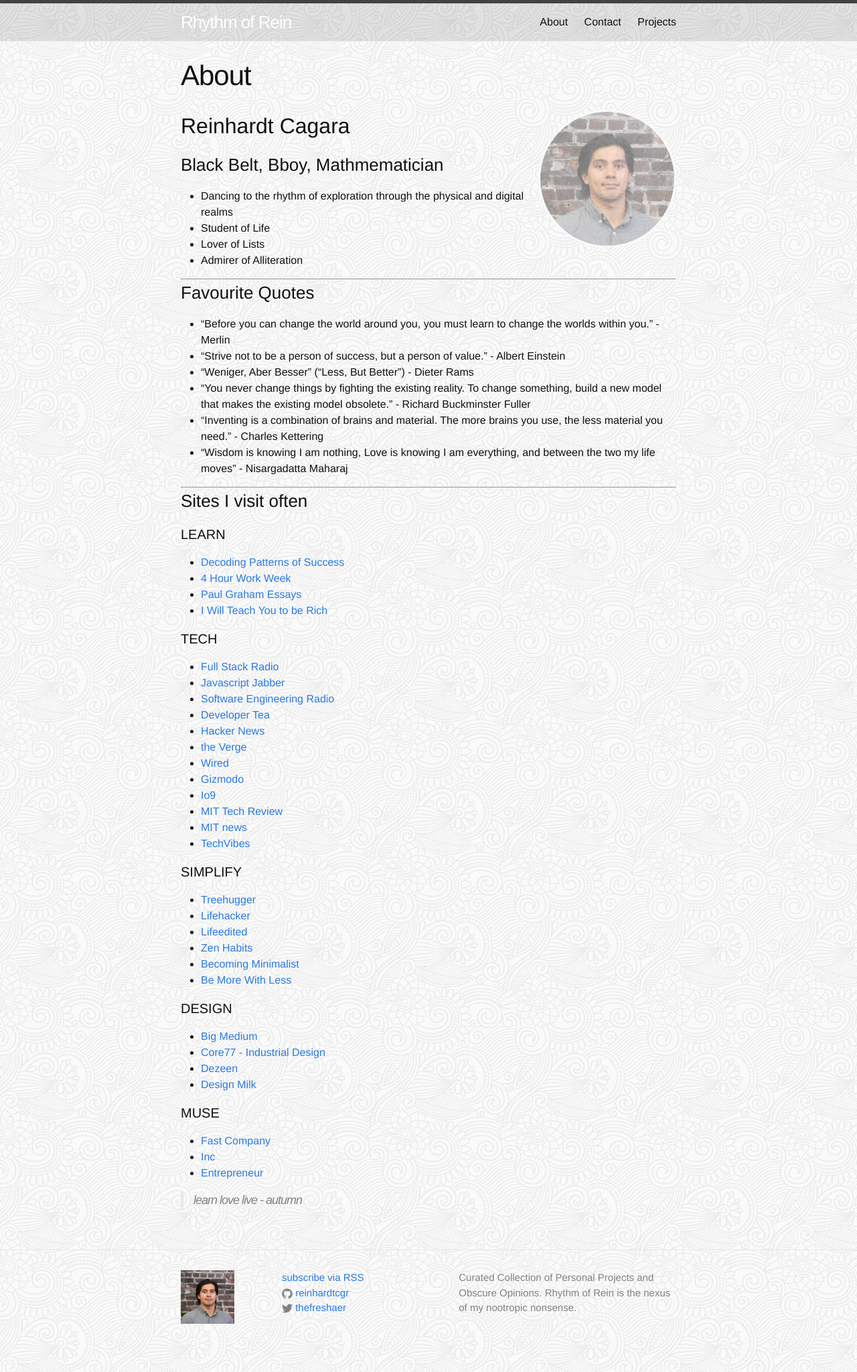
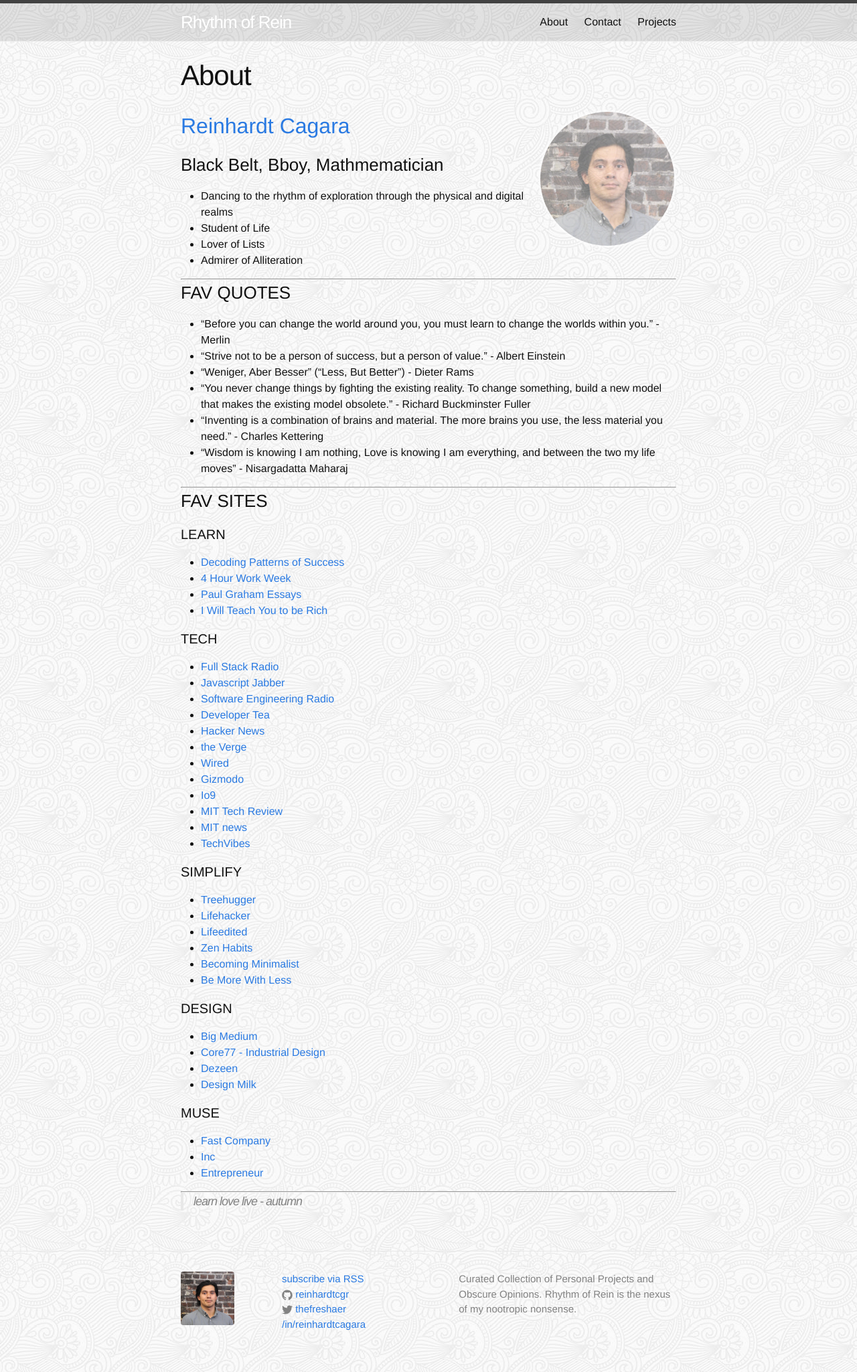
Before and after one commit to reinhardt021/reinhardt021.github.io, a Jekyll site: the page built from about.md, in a window 1280 px wide. Shown: the whole page at 67% size. Built offline with Jekyll 4.4.1, drawn with Linux system fonts in a browser that asks for light colours.

Commit message:
Fixed some stylings and added some links

```diff
--- a/_includes/footer.html
+++ b/_includes/footer.html
@@ -23,6 +23,9 @@
             {% include icon-twitter.html username=site.twitter_username %}
           </li>
           {% endif %}
+          <li>
+            <a href="http://linkedin.com/in/reinhardtcagara">/in/reinhardtcagara</a>
+          </li>
         </ul>
       </div>
 
--- a/about.md
+++ b/about.md
@@ -7,7 +7,7 @@ permalink: /about/
 
 ![My Image]({{ site.url }}/assets/ReinhardtCagara.jpg){: #profile-pic}
 
-## Reinhardt Cagara
+## <a href="https://www.dropbox.com/s/8edipfuhuxvkek8/Reinhardt%20Cagara.pdf?dl=0">Reinhardt Cagara</a>
 
 ### Black Belt, Bboy, Mathmematician
 - Dancing to the rhythm of exploration through the physical and digital realms
@@ -23,7 +23,7 @@ permalink: /about/
 
 ---------
 
-### Favourite Quotes
+### FAV QUOTES
 
 - "Before you can change the world around you, you must learn to change the worlds within you." - Merlin
 - "Strive not to be a person of success, but a person of value." - Albert Einstein
@@ -34,7 +34,7 @@ permalink: /about/
 
 ---------
 
-### Sites I visit often
+### FAV SITES
 
 #### LEARN
 - <a href="http://calnewport.com/blog/"> Decoding Patterns of Success </a>
@@ -75,4 +75,6 @@ permalink: /about/
 - <a href="http://www.inc.com/">Inc</a>
 - <a href= "http://www.entrepreneur.com/">Entrepreneur</a>
 
+---------
+
 > _learn love live - autumn_
--- a/css/main.scss
+++ b/css/main.scss
@@ -77,7 +77,6 @@ body {
 
 #profile-pic:hover {
     border: solid 3px lightgrey;
-    // border-radius: 50%;
     // transform: scale(2.5) rotate(360deg);
     // margin-top: 150px;
     // margin-left: 150px;
@@ -85,9 +84,6 @@ body {
 }
 
 #footer-profile {
-    background-image: url('../assets/ReinhardtCagara.jpg');
     height: 80px;
-    // width: 100px;
-    // border-radius: 5%;
-
+    border-radius: 5%;
 }
```
Also changed, not shown: contact.md (+1 -1 lines), projects.md (+2 -0 lines).
